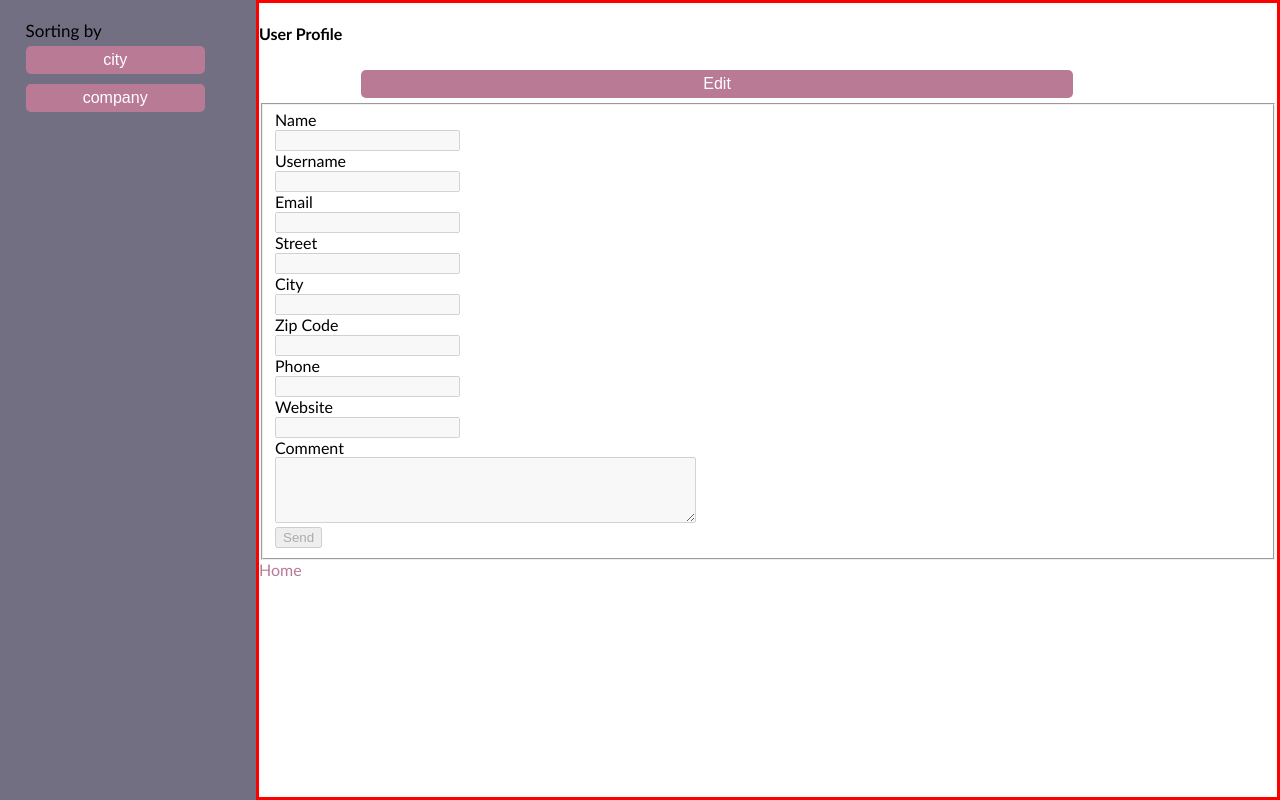
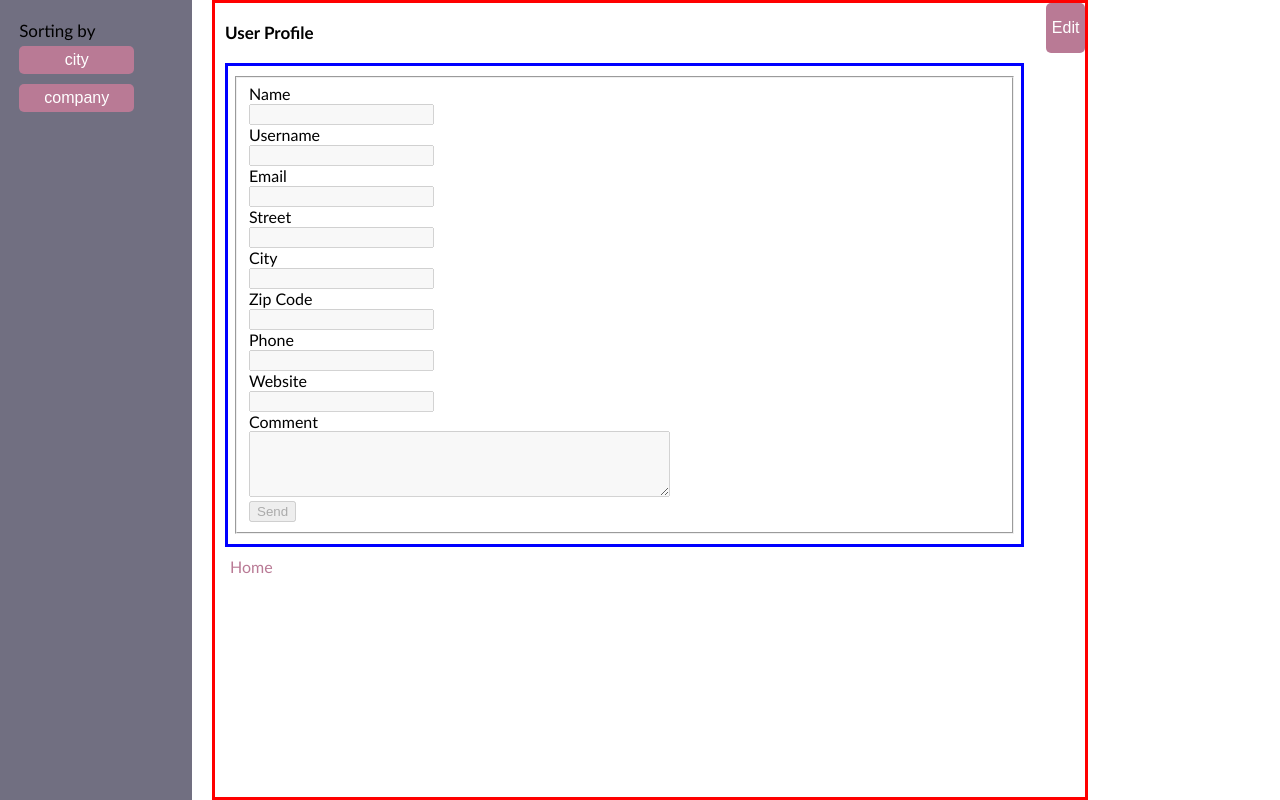
Before and after one commit to tigp/users-list, a React (Vite) app: page /user/1 in a window 1280 px wide. Built offline with nearby package versions, Linux system fonts and the light colour scheme; no server answers.

Commit message:
working with form

```diff
--- a/src/components/error-page/ErrorPage.sass
+++ b/src/components/error-page/ErrorPage.sass
@@ -1,4 +1,4 @@
-#error-page
+.error-page
   display: flex
   flex-direction: column
   align-items: center
--- a/src/components/error-page/ErrorPage.tsx
+++ b/src/components/error-page/ErrorPage.tsx
@@ -1,7 +1,7 @@
 import './ErrorPage.sass';
 
 const ErrorPage = () => (
-  <div id="error-page">
+  <div className="error-page">
     <h1>Oops!</h1>
     <p>Sorry, an unexpected error has occurred.</p>
   </div>
--- a/src/components/user-profile/UserProfile.sass
+++ b/src/components/user-profile/UserProfile.sass
@@ -1,4 +1,17 @@
 .user-profile
   border: 3px solid red
-  display: flex
-  flex-direction: column
+  width: 80%
+  margin: 0px 20px
+
+  .user-profile-title
+    display: flex
+    justify-content: space-between
+
+#user-form
+  border: 3px solid blue
+  margin: 10px
+  padding: 10px 5px
+  width: 90%
+
+// fix Edit button
+// custom form
--- a/src/components/user-profile/UserProfile.tsx
+++ b/src/components/user-profile/UserProfile.tsx
@@ -14,7 +14,8 @@ const UserDetails = () => {
     <div className="grid-container">
       <Sidebar />
       <div className="user-profile">
-        <h4>User Profile</h4>
+        <div className="user-profile-title margin-left-10">
+          <h4 className="user-list-title">User Profile</h4>
           <button
             className="btn"
             type="button"
@@ -22,6 +23,7 @@ const UserDetails = () => {
           >
             Edit
           </button>
+        </div>
         <Form />
         <NavLink
           to="/"
--- a/src/components/users-page/Users.sass
+++ b/src/components/users-page/Users.sass
@@ -1,19 +1,9 @@
-.grid-container
-  display: grid
-  grid-template-columns: 20% 1fr
-  height: 100vh
-
-  .users-list
-    display: flex
-    flex-direction: column
-    justify-content: start
-    width: 80%
-    margin: 0px 30px
-
-    .user-list-title
-      margin-bottom: 10px
-      margin-top: 19px
-      font-size: 17px
+.users-list
+  display: flex
+  flex-direction: column
+  justify-content: start
+  width: 80%
+  margin: 0px 20px
 
 .user-card
   display: flex
@@ -24,6 +14,13 @@
   width: 90%
   border-radius: 5px
 
+.user-card > p
+  margin: 5px 0px 0px 15px
+  font-size: 17px
+
 .field-description
   font-size: 17px
   color: #969292
+
+.users-list .link
+  align-self: flex-end
--- a/src/styles/index.sass
+++ b/src/styles/index.sass
@@ -7,37 +7,35 @@ body
 
 .grid-container
   display: grid
-  grid-template-columns: 20% 1fr
+  grid-template-columns: 15% 1fr
   height: 100vh
 
 .margin-left-10
   margin-left: 10px
 
-.user-card > p
-  margin: 5px 0px 0px 15px
-  font-size: 17px
-
 .link
   width: 50px
   color: #B97A95
-  margin: 0px 5px 5px 0px
+  margin: 0px 5px 5px 15px
   text-decoration: none
 
-.users-list .link
-  align-self: flex-end
-
 .btn
-  align-items: center
+  font-size: 16px
+  border: none
+  border-radius: 5px
   background: #B97A95
   color: #fff
-  width: 70%
-  font-size: 16px
-  padding: 5px
-  border: none
-  border-radius: 5px
-  margin: 5px 10%
 
 .btn:active
   background: #e9abc6
 
+.side-bar > .btn
+  margin: 5px 10%
+  padding: 5px
+  width: 60%
+
+.user-list-title
+  margin-bottom: 10px
+  margin-top: 19px
+  font-size: 17px
 // @media display < 540 =>  .grid-container: grid-template-columns: 30% 1fr
```
Also changed, not shown: src/components/side-bar/SideBar.sass (line endings or trailing spaces). Lines whose indentation alone changed are shown as unchanged.
